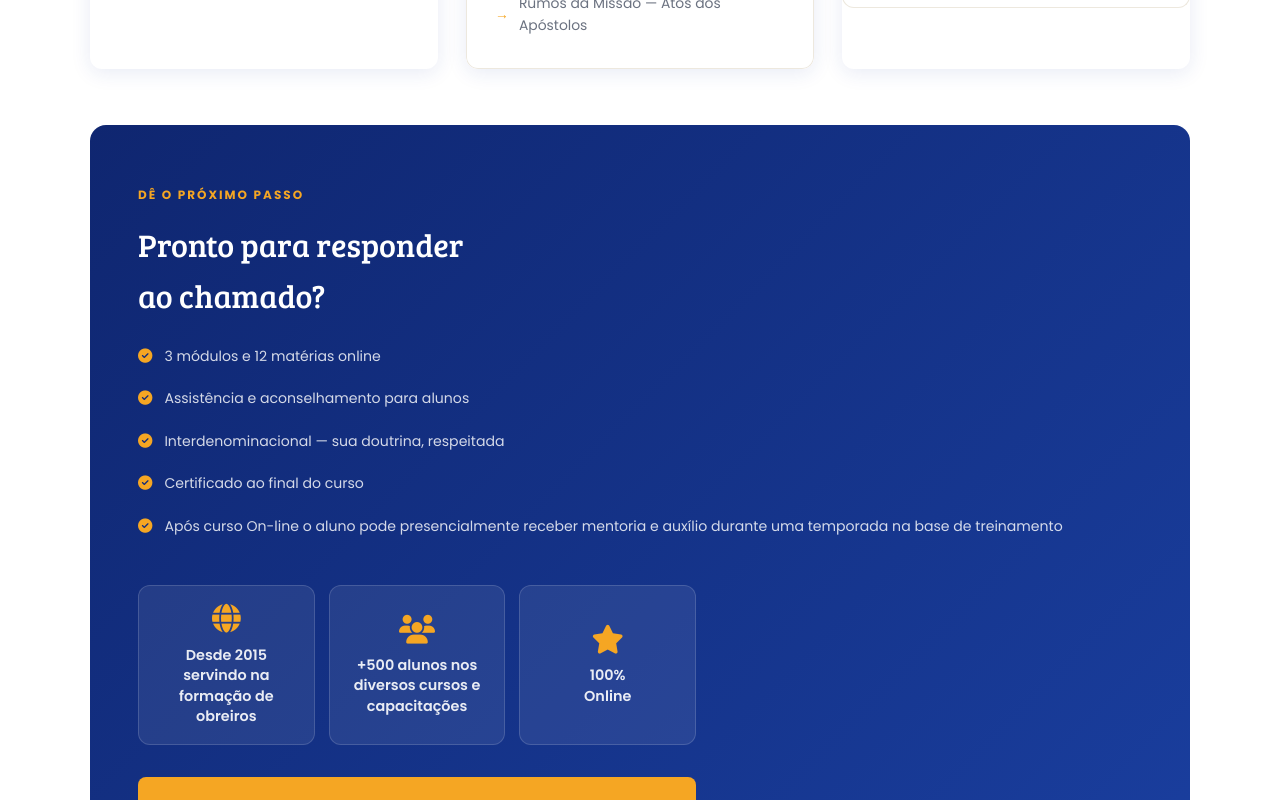
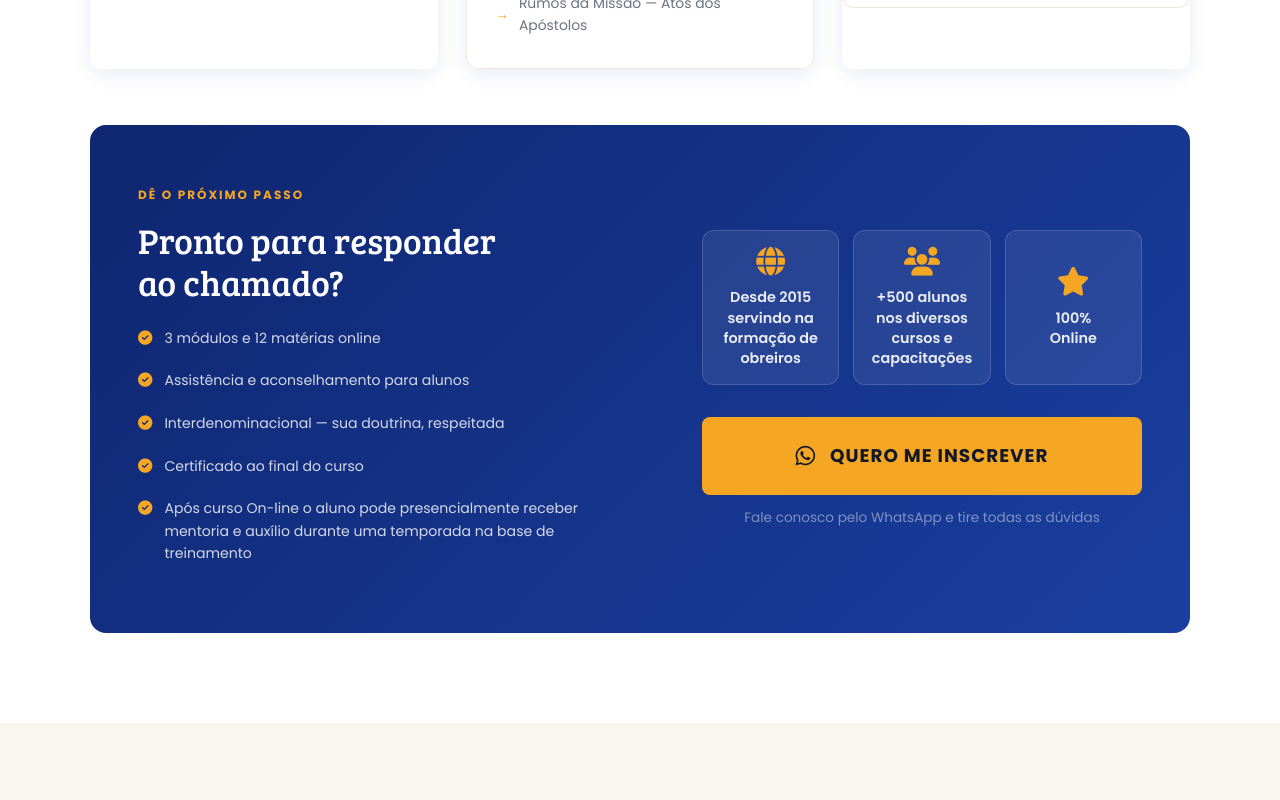
Before and after one commit to TCAdigital/ctam, a Next.js app: page / in a window 1280 px wide. Shown: the part 3460-4260 px from the top of the page. Built offline with nearby package versions, Linux system fonts and the light colour scheme.

Commit message:
fix: restore 2-column layout for Course CTA on desktop

```diff
--- a/src/app/globals.css
+++ b/src/app/globals.css
@@ -233,13 +233,13 @@ ul{list-style:none}
 .curso-cta{
   background:linear-gradient(135deg,var(--blue-dark) 0%,var(--blue) 100%);
   border-radius:16px;padding:60px 48px;
-  display:flex;align-items:center;justify-content:space-between;gap:40px;flex-wrap:wrap;
+  display:flex;align-items:center;justify-content:space-between;gap:60px;
   max-width:1100px;margin:0 auto;position:relative;overflow:hidden;
 }
-
-.cta-text h3{font-family:var(--font-h);font-size:2rem;color:#fff;margin-bottom:12px}
+.cta-text{flex:1;min-width:0}
+.cta-text h3{font-family:var(--font-h);font-size:2.2rem;color:#fff;margin-bottom:12px;line-height:1.2}
 .cta-text p{color:rgba(255,255,255,.72);max-width:480px;line-height:1.7;font-size:0.92rem}
-.cta-action{flex-shrink:0;text-align:center}
+.cta-action{flex-shrink:0;text-align:center;width:440px}
 .cta-action .cta-label{font-family:var(--font-h);font-size:1rem;color:rgba(255,255,255,.6);display:block;margin-bottom:16px}
 
 
@@ -249,7 +249,7 @@ ul{list-style:none}
 .cta-seals{display:flex;gap:14px;justify-content:center;margin-bottom:32px;flex-wrap:wrap}
 .seal{
   background:rgba(255,255,255,.08);border:1px solid rgba(255,255,255,.15);
-  border-radius:12px;padding:18px 15px;text-align:center;min-width:130px;max-width:200px;
+  border-radius:12px;padding:16px 12px;text-align:center;min-width:120px;
   flex:1;display:flex;flex-direction:column;justify-content:center;
 }
 .seal i{font-size:1.8rem;color:var(--gold);display:block;margin-bottom:12px}
@@ -435,6 +435,7 @@ ul{list-style:none}
   .gal-item:nth-child(1){grid-column:span 2}
   .curso-cta{flex-direction:column;text-align:center}
   .cta-text p{margin:0 auto}
+  .cta-action{width:100%}
 }
 @media(max-width:768px){
   .nav-menu,.nav-btn{display:none}
```
